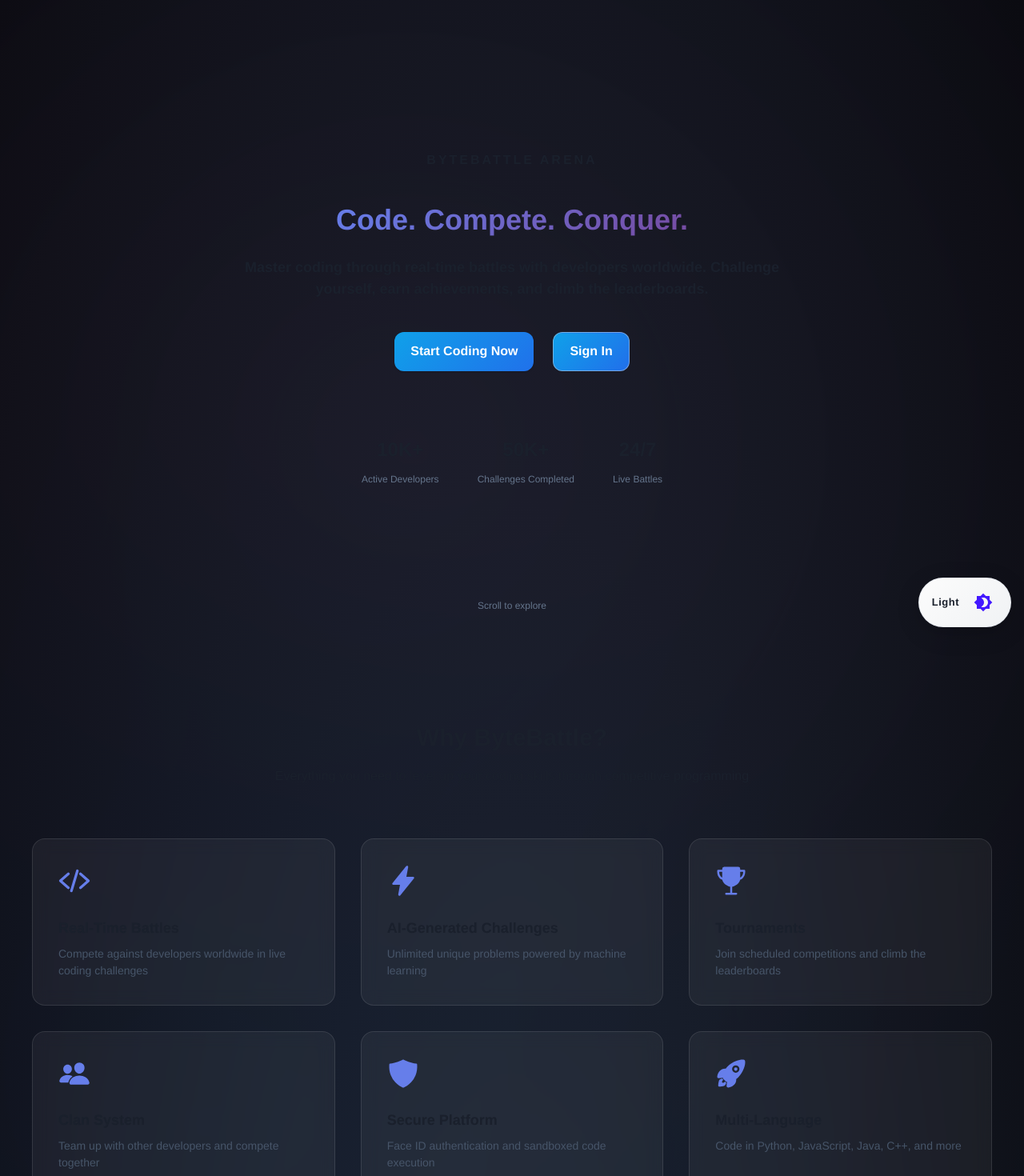
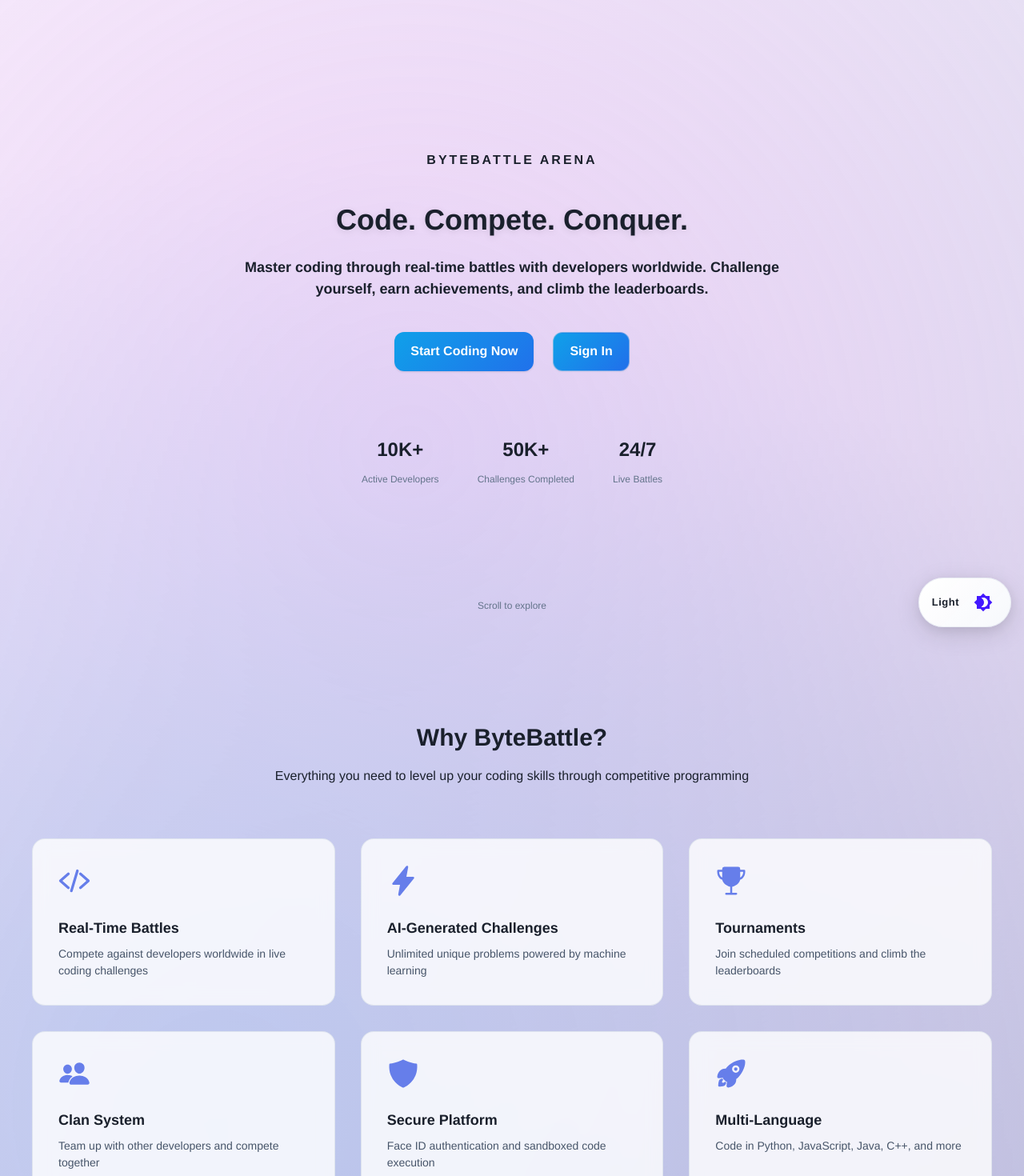
Before and after one commit to deploymentappbyt/frontend, a React (Vite) app: page / in a window 1280 px wide. Shown: the top 1470 px of the page at 80% size. Built offline with nearby package versions, Linux system fonts and the light colour scheme; no server answers; a small style sheet from the web is missing.

Commit message:
feat: add light mode support to landing page with white background and dark text

```diff
--- a/src/layouts/landing/index.jsx
+++ b/src/layouts/landing/index.jsx
@@ -7,9 +7,12 @@
 import VuiButton from "components/VuiButton";
 import PageLayout from "examples/LayoutContainers/PageLayout";
 import { authService } from "services/auth.service";
+import { useVisionUIController } from "context";
 
 function Landing() {
   const navigate = useNavigate();
+  const [controller] = useVisionUIController();
+  const { darkMode } = controller;
 
   // Redirect authenticated users to dashboard
   useEffect(() => {
@@ -56,7 +59,9 @@
       <VuiBox
         sx={{
           minHeight: "100vh",
-          background: "radial-gradient(ellipse at bottom, #1B2735 0%, #090A0F 100%)",
+          background: darkMode
+            ? "radial-gradient(ellipse at bottom, #1B2735 0%, #090A0F 100%)"
+            : "linear-gradient(135deg, #f5f7fa 0%, #c3cfe2 100%)",
           position: "relative",
           overflow: "hidden",
       }}
@@ -69,12 +74,18 @@
           left: 0,
           right: 0,
           bottom: 0,
-          opacity: 0.05,
-          background: `
-            radial-gradient(circle at 20% 50%, #667eea 0%, transparent 50%),
-            radial-gradient(circle at 80% 80%, #764ba2 0%, transparent 50%),
-            radial-gradient(circle at 40% 20%, #f093fb 0%, transparent 50%)
-          `,
+          opacity: darkMode ? 0.05 : 0.3,
+          background: darkMode
+            ? `
+              radial-gradient(circle at 20% 50%, #667eea 0%, transparent 50%),
+              radial-gradient(circle at 80% 80%, #764ba2 0%, transparent 50%),
+              radial-gradient(circle at 40% 20%, #f093fb 0%, transparent 50%)
+            `
+            : `
+              radial-gradient(circle at 20% 50%, #667eea 0%, transparent 70%),
+              radial-gradient(circle at 80% 80%, #764ba2 0%, transparent 70%),
+              radial-gradient(circle at 40% 20%, #f093fb 0%, transparent 70%)
+            `,
         }}
       />
 
@@ -112,15 +123,12 @@
         {/* Main Headline */}
         <VuiTypography
           variant="h1"
-          color="white"
           fontWeight="bold"
           sx={{
             fontSize: { xs: "2.5rem", sm: "3.5rem", md: "5rem" },
             mb: 3,
-            background: "linear-gradient(135deg, #667eea 0%, #764ba2 100%)",
-            WebkitBackgroundClip: "text",
-            WebkitTextFillColor: "transparent",
-            backgroundClip: "text",
+            color: darkMode ? "white" : "#1a202c",
+            textShadow: darkMode ? "none" : "0 2px 10px rgba(0, 0, 0, 0.1)",
           }}
         >
           Code. Compete. Conquer.
@@ -129,12 +137,12 @@
         {/* Subheadline */}
         <VuiTypography
           variant="h5"
-          color="text"
           sx={{
             mb: 5,
             maxWidth: "700px",
             fontSize: { xs: "1rem", md: "1.3rem" },
             lineHeight: 1.6,
+            color: darkMode ? "rgba(255, 255, 255, 0.8)" : "#4a5568",
           }}
         >
           Master coding through real-time battles with developers worldwide.
@@ -220,8 +228,10 @@
               </VuiTypography>
               <VuiTypography
                 variant="caption"
-                color="text"
-                sx={{ fontSize: { xs: "0.8rem", md: "0.9rem" } }}
+                sx={{
+                  fontSize: { xs: "0.8rem", md: "0.9rem" },
+                  color: darkMode ? "rgba(255, 255, 255, 0.7)" : "#4a5568",
+                }}
               >
                 {stat.label}
               </VuiTypography>
@@ -243,7 +253,10 @@
             },
           }}
         >
-          <VuiTypography variant="caption" color="text">
+          <VuiTypography
+            variant="caption"
+            sx={{ color: darkMode ? "rgba(255, 255, 255, 0.6)" : "#718096" }}
+          >
             Scroll to explore
           </VuiTypography>
         </VuiBox>
@@ -265,17 +278,26 @@
       >
         <VuiTypography
           variant="h2"
-          color="white"
           fontWeight="bold"
-          sx={{ mb: 2, fontSize: { xs: "2rem", md: "3rem" }, textAlign: "center" }}
+          sx={{
+            mb: 2,
+            fontSize: { xs: "2rem", md: "3rem" },
+            textAlign: "center",
+            color: darkMode ? "white" : "#1a202c",
+          }}
         >
           Why ByteBattle?
         </VuiTypography>
 
         <VuiTypography
           variant="body1"
-          color="text"
-          sx={{ mb: 8, maxWidth: "600px", textAlign: "center", fontSize: "1.1rem" }}
+          sx={{
+            mb: 8,
+            maxWidth: "600px",
+            textAlign: "center",
+            fontSize: "1.1rem",
+            color: darkMode ? "rgba(255, 255, 255, 0.7)" : "#4a5568",
+          }}
         >
           Everything you need to level up your coding skills through competitive programming
         </VuiTypography>
@@ -294,25 +316,36 @@
             <VuiBox
               key={index}
               sx={{
-                background: "rgba(255, 255, 255, 0.05)",
+                background: darkMode
+                  ? "rgba(255, 255, 255, 0.05)"
+                  : "rgba(255, 255, 255, 0.8)",
                 backdropFilter: "blur(10px)",
-                border: "1px solid rgba(255, 255, 255, 0.1)",
+                border: darkMode
+                  ? "1px solid rgba(255, 255, 255, 0.1)"
+                  : "1px solid rgba(203, 213, 225, 0.5)",
                 borderRadius: "16px",
                 p: 4,
                 transition: "all 0.3s ease",
                 "&:hover": {
                   transform: "translateY(-8px)",
-                  background: "rgba(255, 255, 255, 0.08)",
-                  borderColor: "rgba(102, 126, 234, 0.5)",
-                  boxShadow: "0 12px 32px rgba(102, 126, 234, 0.2)",
+                  background: darkMode
+                    ? "rgba(255, 255, 255, 0.08)"
+                    : "rgba(255, 255, 255, 0.95)",
+                  borderColor: darkMode ? "rgba(255, 255, 255, 0.5)" : "rgba(102, 126, 234, 0.5)",
+                  boxShadow: darkMode
+                    ? "0 12px 32px rgba(102, 126, 234, 0.2)"
+                    : "0 12px 32px rgba(102, 126, 234, 0.15)",
                 },
               }}
             >
-              <VuiBox sx={{ color: "#667eea", mb: 2 }}>{feature.icon}</VuiBox>
-              <VuiTypography variant="h5" color="white" fontWeight="bold" sx={{ mb: 1 }}>
+              <VuiBox sx={{ color: darkMode ? "#667eea" : "#667eea", mb: 2 }}>{feature.icon}</VuiBox>
+              <VuiTypography variant="h5" fontWeight="bold" sx={{ mb: 1, color: darkMode ? "white" : "#1a202c" }}>
                 {feature.title}
               </VuiTypography>
-              <VuiTypography variant="body2" color="text">
+              <VuiTypography
+                variant="body2"
+                sx={{ color: darkMode ? "rgba(255, 255, 255, 0.7)" : "#4a5568" }}
+              >
                 {feature.description}
               </VuiTypography>
             </VuiBox>
@@ -336,17 +369,21 @@
       >
         <VuiTypography
           variant="h2"
-          color="white"
           fontWeight="bold"
-          sx={{ mb: 2, fontSize: { xs: "2rem", md: "3rem" }, textAlign: "center" }}
+          sx={{ mb: 2, fontSize: { xs: "2rem", md: "3rem" }, textAlign: "center", color: darkMode ? "white" : "#1a202c" }}
         >
           How It Works
         </VuiTypography>
 
         <VuiTypography
           variant="body1"
-          color="text"
-          sx={{ mb: 8, maxWidth: "600px", textAlign: "center", fontSize: "1.1rem" }}
+          sx={{
+            mb: 8,
+            maxWidth: "600px",
+            textAlign: "center",
+            fontSize: "1.1rem",
+            color: darkMode ? "rgba(255, 255, 255, 0.7)" : "#4a5568",
+          }}
         >
           Get started in minutes and begin your coding journey
         </VuiTypography>
@@ -392,10 +429,13 @@
               >
                 {item.step}
               </VuiBox>
-              <VuiTypography variant="h5" color="white" fontWeight="bold" sx={{ mb: 1 }}>
+              <VuiTypography variant="h5" fontWeight="bold" sx={{ mb: 1, color: darkMode ? "white" : "#1a202c" }}>
                 {item.title}
               </VuiTypography>
-              <VuiTypography variant="body2" color="text">
+              <VuiTypography
+                variant="body2"
+                sx={{ color: darkMode ? "rgba(255, 255, 255, 0.7)" : "#4a5568" }}
+              >
                 {item.desc}
               </VuiTypography>
             </VuiBox>
@@ -420,17 +460,20 @@
       >
         <VuiTypography
           variant="h2"
-          color="white"
           fontWeight="bold"
-          sx={{ mb: 3, fontSize: { xs: "2rem", md: "3rem" } }}
+          sx={{ mb: 3, fontSize: { xs: "2rem", md: "3rem" }, color: darkMode ? "white" : "#1a202c" }}
         >
           Ready to Start Your Coding Journey?
         </VuiTypography>
 
         <VuiTypography
           variant="body1"
-          color="text"
-          sx={{ mb: 5, maxWidth: "600px", fontSize: "1.1rem" }}
+          sx={{
+            mb: 5,
+            maxWidth: "600px",
+            fontSize: "1.1rem",
+            color: darkMode ? "rgba(255, 255, 255, 0.7)" : "#4a5568",
+          }}
         >
           Join thousands of developers improving their skills through competitive programming
         </VuiTypography>
@@ -459,7 +502,9 @@
       {/* Footer */}
       <VuiBox
         sx={{
-          borderTop: "1px solid rgba(255, 255, 255, 0.1)",
+          borderTop: darkMode
+            ? "1px solid rgba(255, 255, 255, 0.1)"
+            : "1px solid rgba(203, 213, 225, 0.3)",
           py: 4,
           px: 3,
           textAlign: "center",
@@ -467,7 +512,10 @@
           zIndex: 1,
         }}
       >
-        <VuiTypography variant="body2" color="text">
+        <VuiTypography
+          variant="body2"
+          sx={{ color: darkMode ? "rgba(255, 255, 255, 0.6)" : "#718096" }}
+        >
           © 2026 ByteBattle. All rights reserved.
         </VuiTypography>
       </VuiBox>
```
